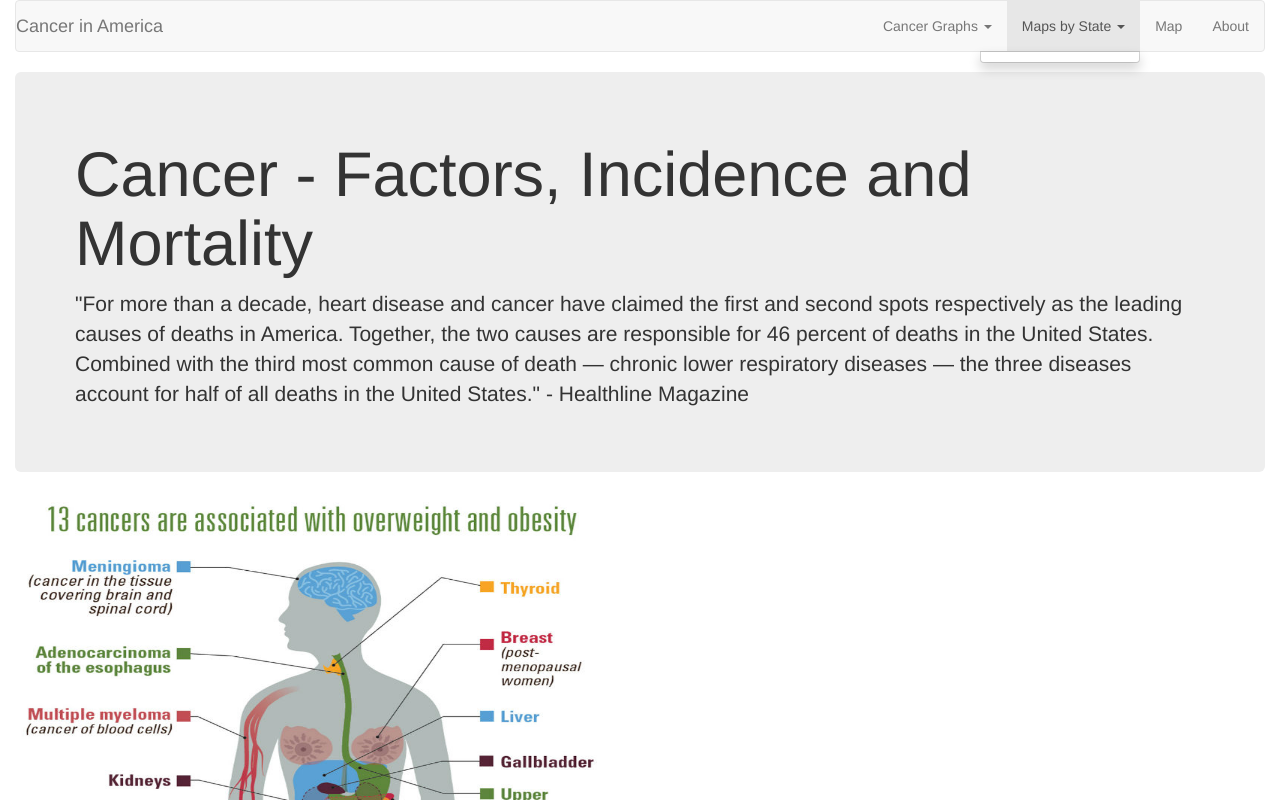
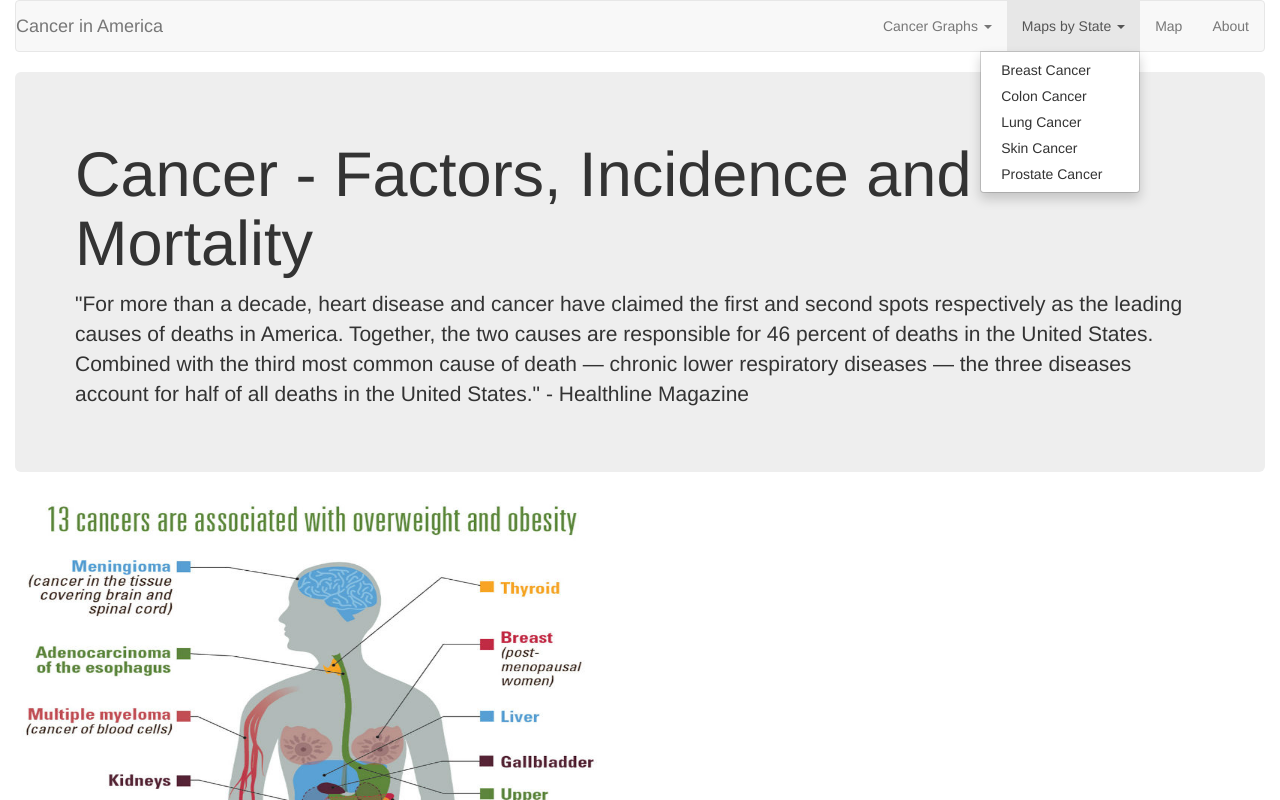
Before and after one commit to shahzina/Cancer-In-America, a plain HTML site: page templates/about.html in a window 1280 px wide. Both pictures are taken after a click on the button "Maps by State". Shown: the top 800 px of the page. Drawn offline with nearby package versions, Linux system fonts and the light colour scheme; files that its build step writes are made by us from their sources.

Commit message:
endpoints added to about

```diff
--- a/templates/about.html
+++ b/templates/about.html
@@ -67,6 +67,11 @@
               <li class="dropdown">
                 <a href="#" class="dropdown-toggle" data-toggle="dropdown" role="button" aria-haspopup="true" aria-expanded="false">Maps by State <span class="caret"></span></a>
                 <ul class="dropdown-menu">
+                  <li><a href="http://127.0.0.1:5000/breastcancer"> Breast Cancer </a></li>
+                  <li> <a href = "http://127.0.0.1:5000/coloncancer"> Colon Cancer </a></li>
+                  <li> <a href = "http://127.0.0.1:5000/lungcancer"> Lung Cancer </a></li>
+                  <li> <a href = "http://127.0.0.1:5000/skincancer"> Skin Cancer </a></li>
+                  <li> <a href = "http://127.0.0.1:5000/prostatecancer"> Prostate Cancer </a></li>
 
 
                 </ul>
```
